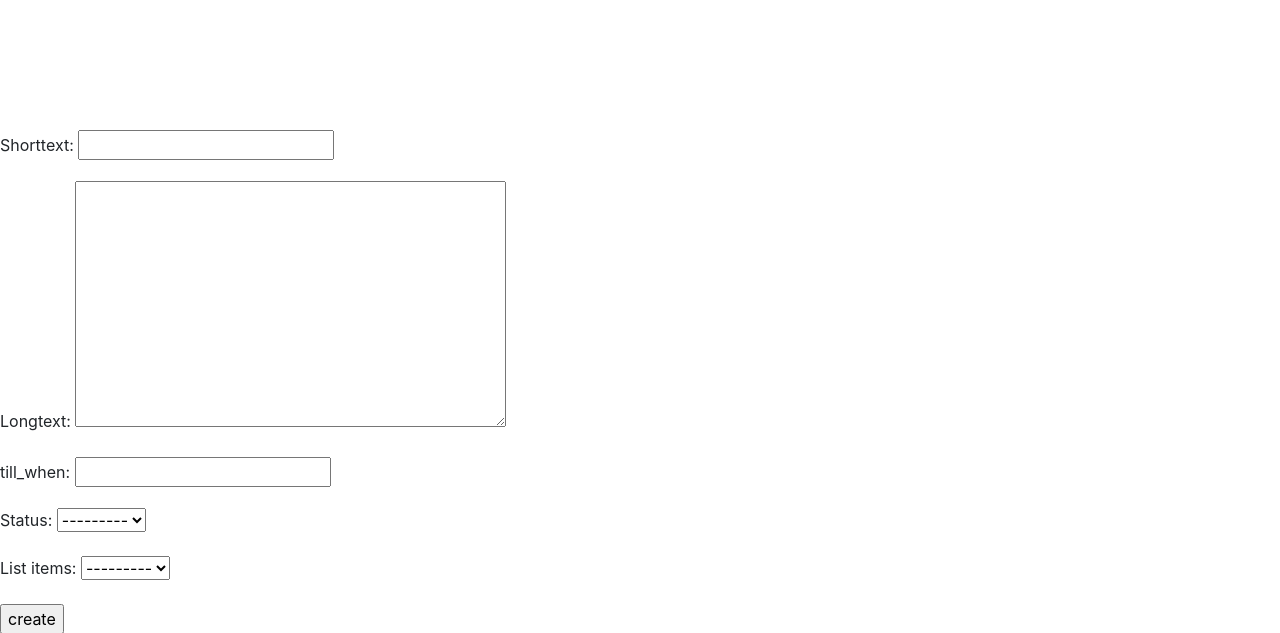
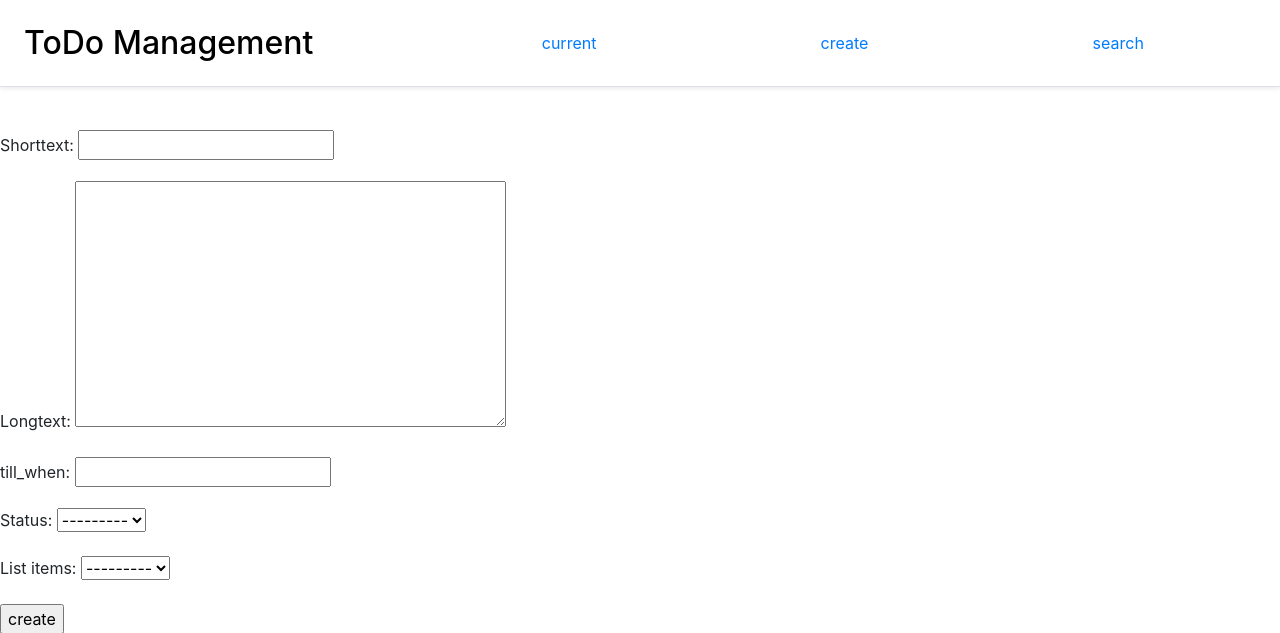
Before and after one commit to majorx234/django_to_do_webapp, a Django app: page /todo/create/ in a window 1280 px wide. Shown: the top 633 px of the page. Run offline with Django 5.2, Linux system fonts and the light colour scheme; data that the repository does not hold is empty; parts of the project's set-up code (start-up, migrations or seed data) failed here and were passed over; some libraries are stand-ins or nearby versions.

Commit message:
Add some bootstrap elements to base html template

```diff
--- a/todo/todo_manager/todo/templates/base_generic.html
+++ b/todo/todo_manager/todo/templates/base_generic.html
@@ -12,6 +12,35 @@
     <link rel="stylesheet" href="{% static 'bootstrap_datepicker_plus/css/datepicker-widget.css' %}" type="text/css">
   </head>
   <body>
+    <div class="container-fluid border-bottom shadow-sm p-3 px-md-4 mb-3 fixed-top bg-white">
+      <div class="row">
+        <div class="d-lg-none col-3 ml-1 pt-2 justify-content-left bg-white my-auto">
+          <h3>ToDos</h3>
+        </div>
+        <div class="d-none d-lg-block pt-2 col-4 bg-white my-auto">
+          <h2>ToDo Management</h2>
+        </div>
+        <div class="col bg-white pl-0 my-auto">
+          <ul class="nav nav-pills nav-fill">
+            <li class="nav-item">
+              <a class="nav-link {% block current_active %} {% endblock %}" href="{% url 'main' %}">
+                current
+              </a>
+            </li>
+          <li class="nav-item">
+            <a class="nav-link {% block create_active %} {% endblock %}" href="{% url 'create' %}">
+              create
+            </a>
+          </li>
+          <li class="nav-item">
+            <a class="nav-link {% block list_active %} {% endblock %}" href="{% url 'list' %}">
+              search
+            </a>
+          </li>
+        </ul>
+      </div>
+    </div>
+  </div>
   {% block content %}
   {% endblock %}
 
```
